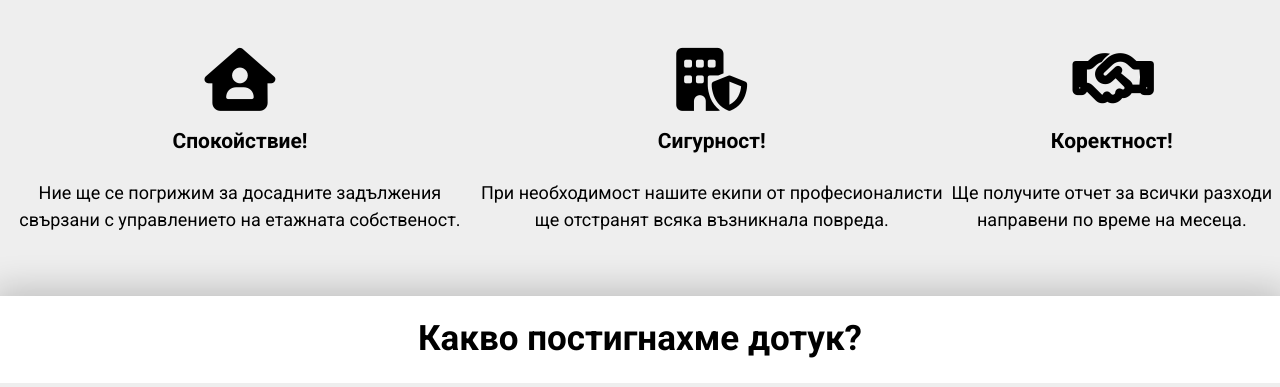
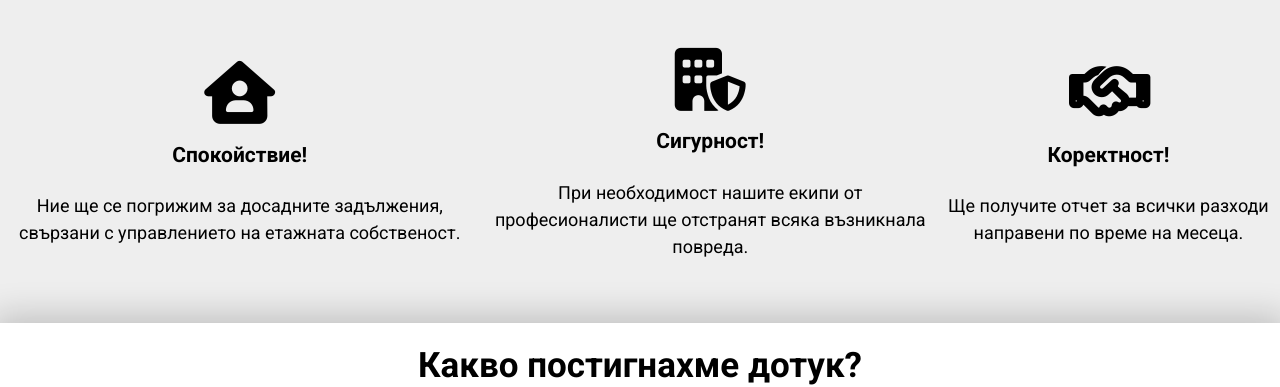
Before and after one commit to mihaylov79/model-home, a plain HTML site: page index.html in a window 1280 px wide. Shown: the part 582-969 px from the top of the page. Drawn offline with Linux system fonts and the light colour scheme; a web font is replaced by a local one.

Commit message:
Add files via upload

```diff
--- a/index.html
+++ b/index.html
@@ -43,7 +43,7 @@
         <div>
        <article class="section1-1">
             <h3>Спокойствие!</h3>
-            <p>Ние ще се погрижим за досадните задължения свързани с управлението на етажната собственост.</p>
+            <p>Ние ще се погрижим за досадните задължения, свързани с управлението на етажната собственост.</p>
         </article>
         <article class="section1-2">
             <h3>Сигурност!</h3>
--- a/styles.css
+++ b/styles.css
@@ -156,11 +156,13 @@
         display: flex;
         align-items: center;
         justify-content: space-evenly;
-        /* margin-top: 1em; */
         padding-bottom: 2.5em;
         padding-top: 2.5em;
-        /* margin-right: 1em; */
 
+    }
+
+    .section1-3{
+        padding-right: 0.3em;
     }
 
     article > p{
```
Also changed, not shown: products.html (+1 -1 lines).
